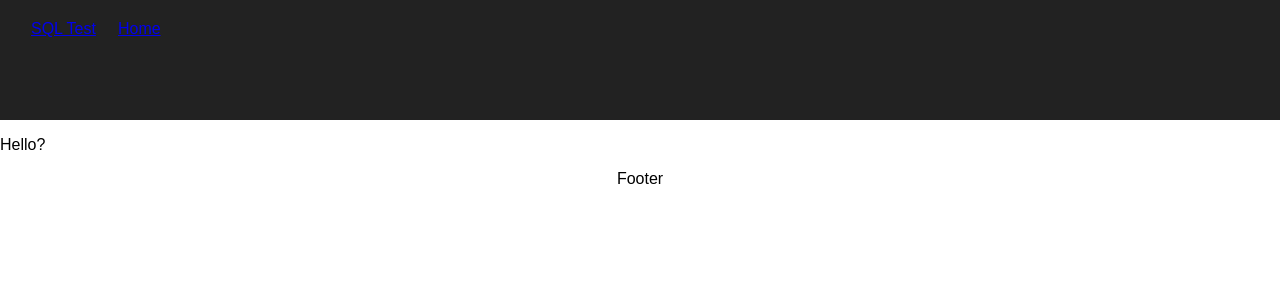
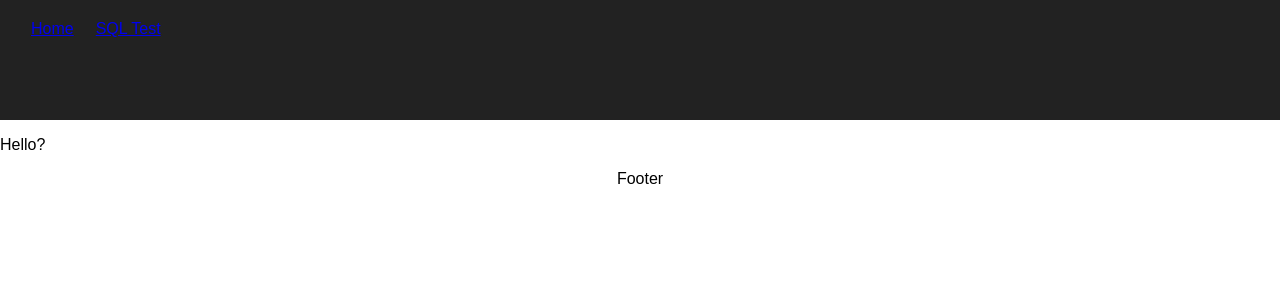
Before and after one commit to weedz/react_app, a React (Create React App) app: page / in a window 1280 px wide. Shown: the top 300 px of the page. Built offline with nearby package versions, Linux system fonts and the light colour scheme.

Commit message:
better routes

```diff
--- a/public/index.html
+++ b/public/index.html
@@ -7,8 +7,6 @@
         <title>React App</title>
     </head>
     <body>
-    <div id="header"></div>
     <div id="root"></div>
-    <div id="footer"></div>
     </body>
 </html>
--- a/src/components/App.js
+++ b/src/components/App.js
@@ -1,4 +1,6 @@
 import React from 'react';
+import Header from './Header';
+import Footer from './Footer';
 import './App.css';
 
 export default class App extends React.Component {
@@ -6,7 +8,9 @@ export default class App extends React.Component {
         document.title = 'Home';
         return (
             <div className="App">
-                <p>Hello?</p>
+                <Header />
+                {this.props.children}
+                <Footer/>
             </div>
         );
     }
--- a/src/components/Header.js
+++ b/src/components/Header.js
@@ -1,18 +1,20 @@
 import React, { Component } from 'react';
+import {Link} from 'react-router';
 import './Header.css';
 
 export default class Header extends Component {
     render() {
         const headerItems = [
+            {url: '/', body: 'Home'},
             {url: 'sql',body: 'SQL Test'},
-            {url: '/', body: 'Home'},
         ];
-        const header = headerItems.map((number) =>
-            <a href={number.url} key={number.url.toString()}><li>
-                {number.body}</li></a>
-        );
         return (
-            <ul className="Header">{header}</ul>
+            <ul className="Header">
+                {
+                    headerItems.map((i) =>
+                        <Link to={i.url} key={i.url.toString()}><li>{i.body}</li></Link>)
+                }
+            </ul>
         );
     }
 }
--- /dev/null
+++ b/src/components/Home.js
@@ -0,0 +1,11 @@
+import React from 'react';
+
+export default class Home extends React.Component {
+    render() {
+        return(
+            <div className="Home">
+                <p>Hello?</p>
+            </div>
+        );
+    }
+}
--- a/src/components/SQL.js
+++ b/src/components/SQL.js
@@ -11,8 +11,7 @@ export default class SQL extends React.Component {
         const stateRef = this;
         const items = [];
         fetch('http://localhost:9000/api/sql-test', {
-            method: 'post',
-            body: 'a=1'
+            method: 'post'
         }).then(function(res) {
             return res.json();
         }).then(function(json) {
--- a/src/index.js
+++ b/src/index.js
@@ -1,7 +1,5 @@
 import React from 'react';
 import ReactDOM from 'react-dom';
-import Header from './components/Header';
-import Footer from './components/Footer';
 
 import {browserHistory} from 'react-router';
 import Routes from './routes';
@@ -9,16 +7,6 @@ import Routes from './routes';
 import './index.css';
 
 ReactDOM.render(
-    <Header />,
-    document.getElementById('header')
-);
-
-ReactDOM.render(
     <Routes history={browserHistory}/>,
   document.getElementById('root')
 );
-
-ReactDOM.render(
-    <Footer />,
-    document.getElementById('footer')
-);
--- a/src/routes.js
+++ b/src/routes.js
@@ -1,15 +1,17 @@
 import React from 'react';
-import {Router, Route} from 'react-router';
+import {Router, Route, IndexRoute} from 'react-router';
 
 import App from './components/App';
 import SQL from './components/SQL';
-import NotFound from './components/NotFound';
+import Home from './components/Home';
+//import NotFound from './components/NotFound';
 
 const Routes = (props) => (
     <Router {...props}>
-        <Route path="/" component={App}/>
-        <Route path="/sql" component={SQL}/>
-        <Route path="*" component={NotFound}/>
+        <Route path="/" component={App}>
+            <IndexRoute component={Home}/>
+            <Route path="/sql" component={SQL}/>
+        </Route>
     </Router>
 );
 
```
